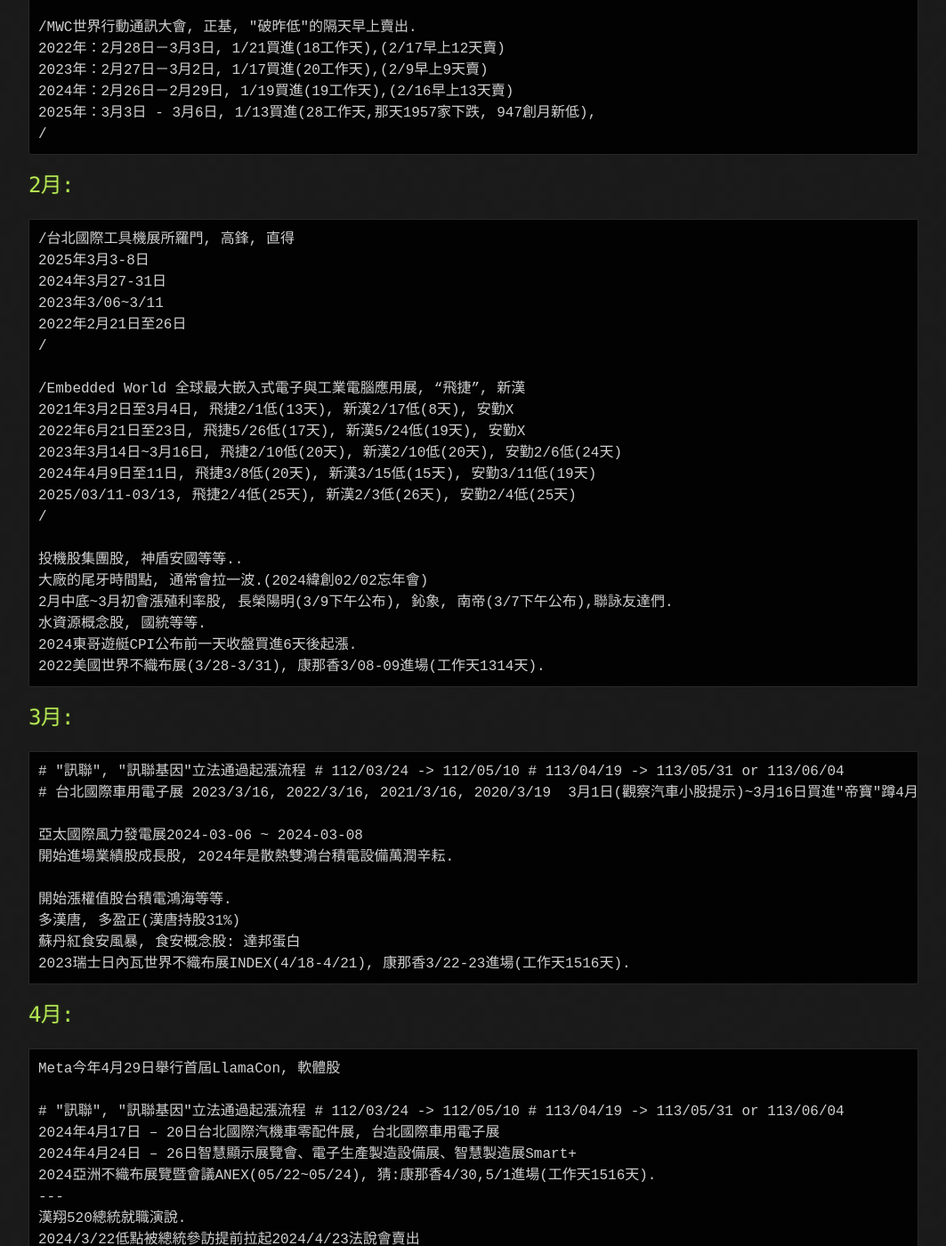
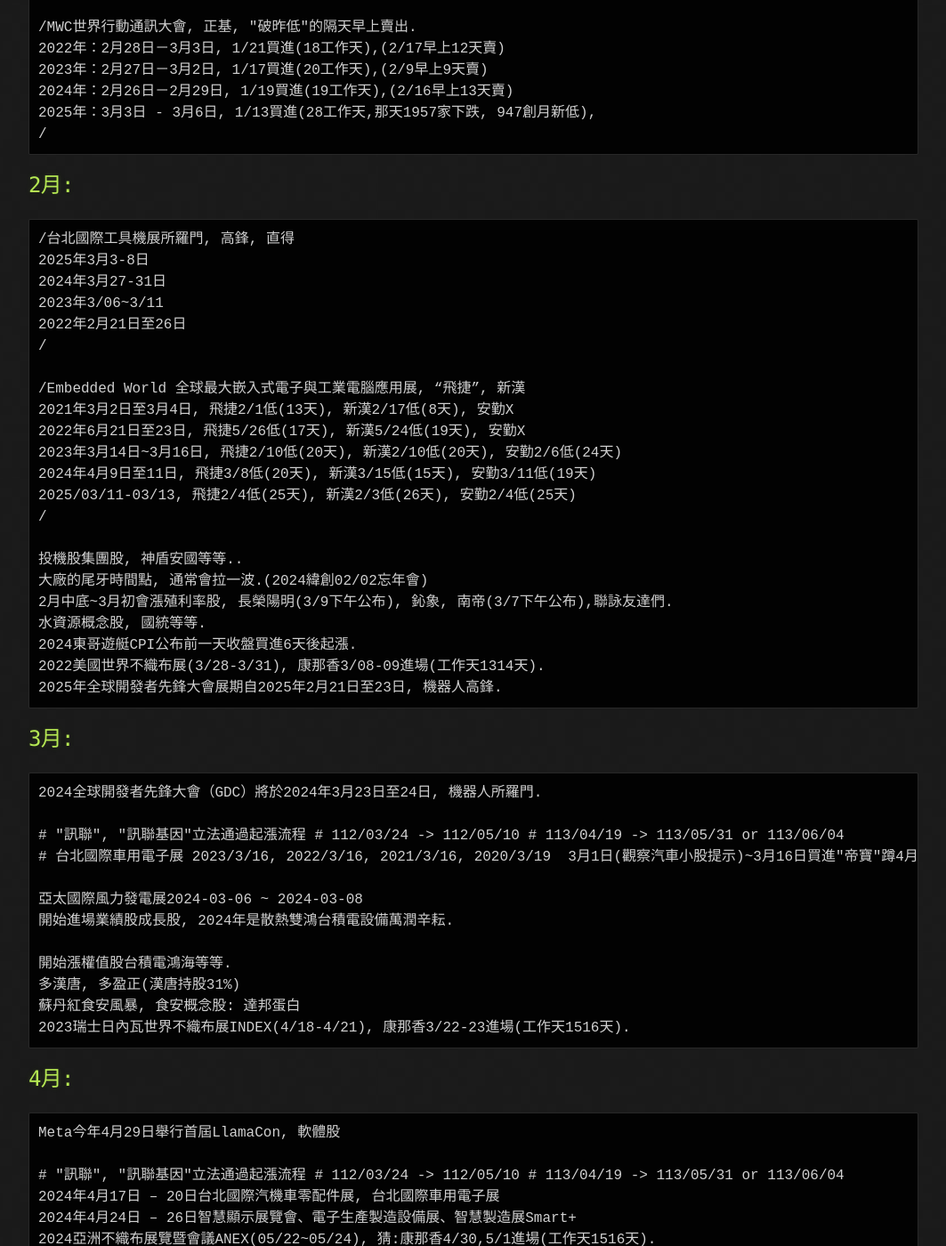
Before and after one commit to lepg5487/Stock_God, a Jekyll site: the page built from experience.md, in a window 1280 px wide and 1400 px high, scrolled down 2123 px. Shown: the whole window at 89% size, without its empty margins (108-1171 px from the left). Built offline with Jekyll 4.4.1, drawn with Linux system fonts in a browser that asks for light colours; our own code applies the rules of GitHub Pages for plain Markdown files.

Commit message:
Update experience.md

````diff
--- a/experience.md
+++ b/experience.md
@@ -107,9 +107,12 @@
 水資源概念股, 國統等等.
 2024東哥遊艇CPI公布前一天收盤買進6天後起漲.
 2022美國世界不織布展(3/28-3/31), 康那香3/08-09進場(工作天1314天).
+2025年全球開發者先鋒大會展期自2025年2月21日至23日, 機器人高鋒.
 ```
 ## 3月:
 ```
+2024全球開發者先鋒大會（GDC）將於2024年3月23日至24日, 機器人所羅門.
+
 # "訊聯", "訊聯基因"立法通過起漲流程 # 112/03/24 -> 112/05/10 # 113/04/19 -> 113/05/31 or 113/06/04
 # 台北國際車用電子展 2023/3/16, 2022/3/16, 2021/3/16, 2020/3/19  3月1日(觀察汽車小股提示)~3月16日買進"帝寶"蹲4月展覽
 
````
